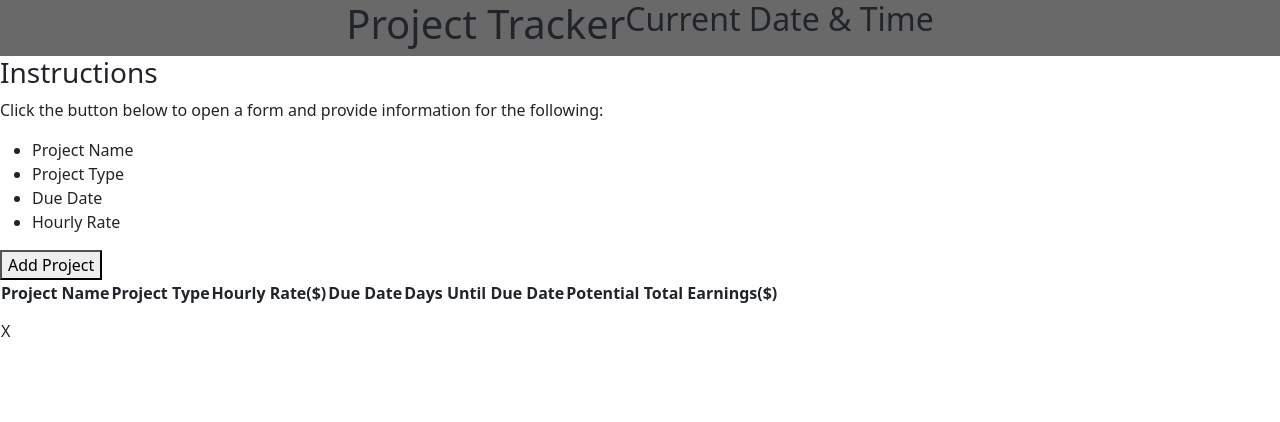
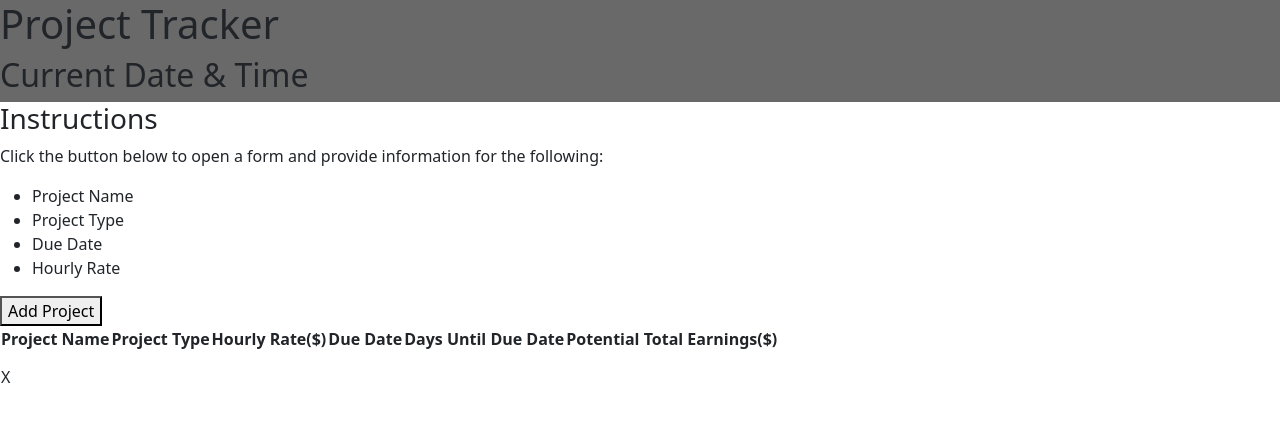
Before and after one commit to calliebn/project_tracker, a plain HTML site: page index.html in a window 1280 px wide. Drawn offline with nearby package versions, Linux system fonts and the light colour scheme.

Commit message:
Added a branch

```diff
--- a/assets/CSS/styles.css
+++ b/assets/CSS/styles.css
@@ -1,9 +1,11 @@
 :root{
+    --dark: #696969;
 
 }
 
 header {
     display: flex;
+    flex-direction: column;
     justify-content: center;
-    background-color: dimgrey;
+    background-color: #696969;
 }
```
